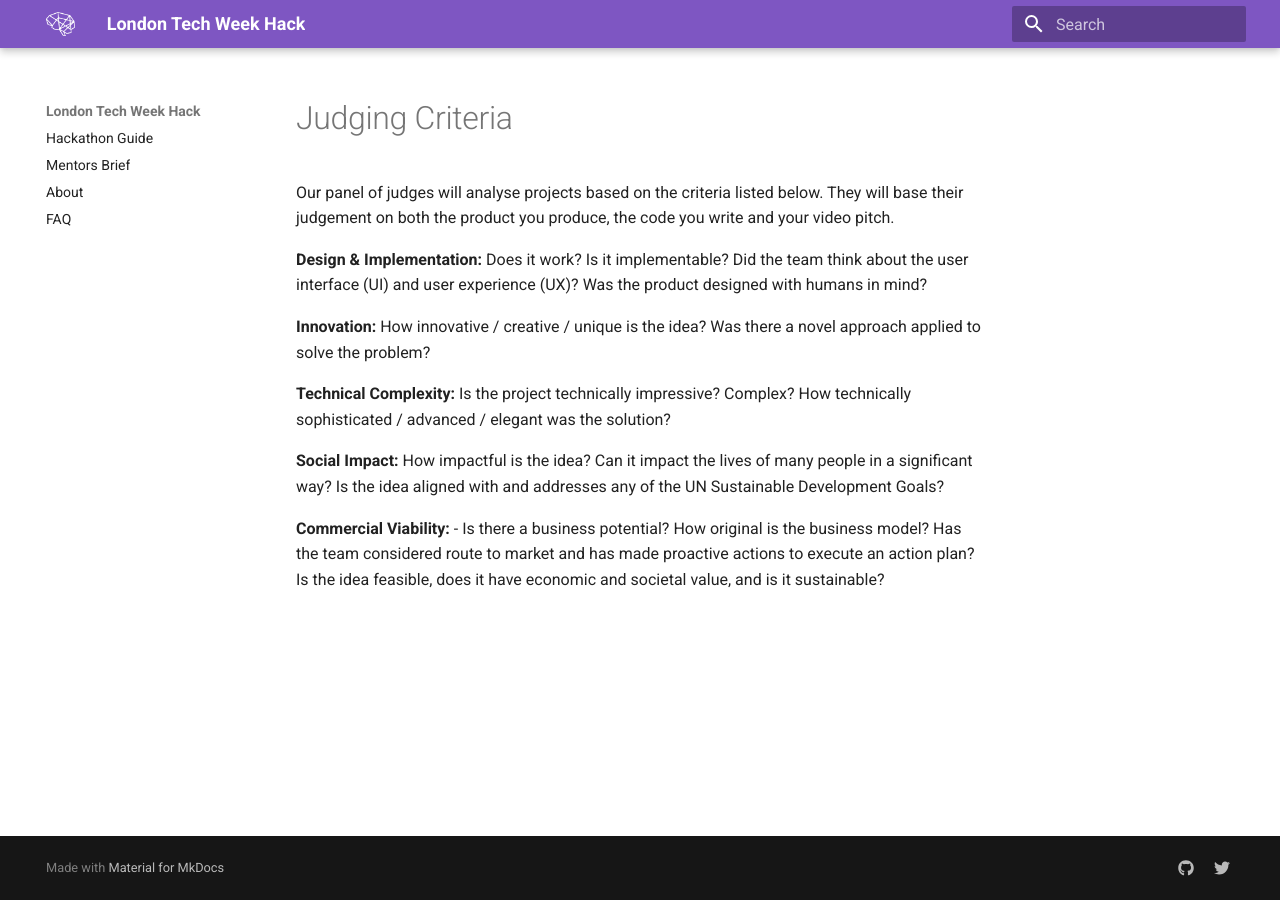
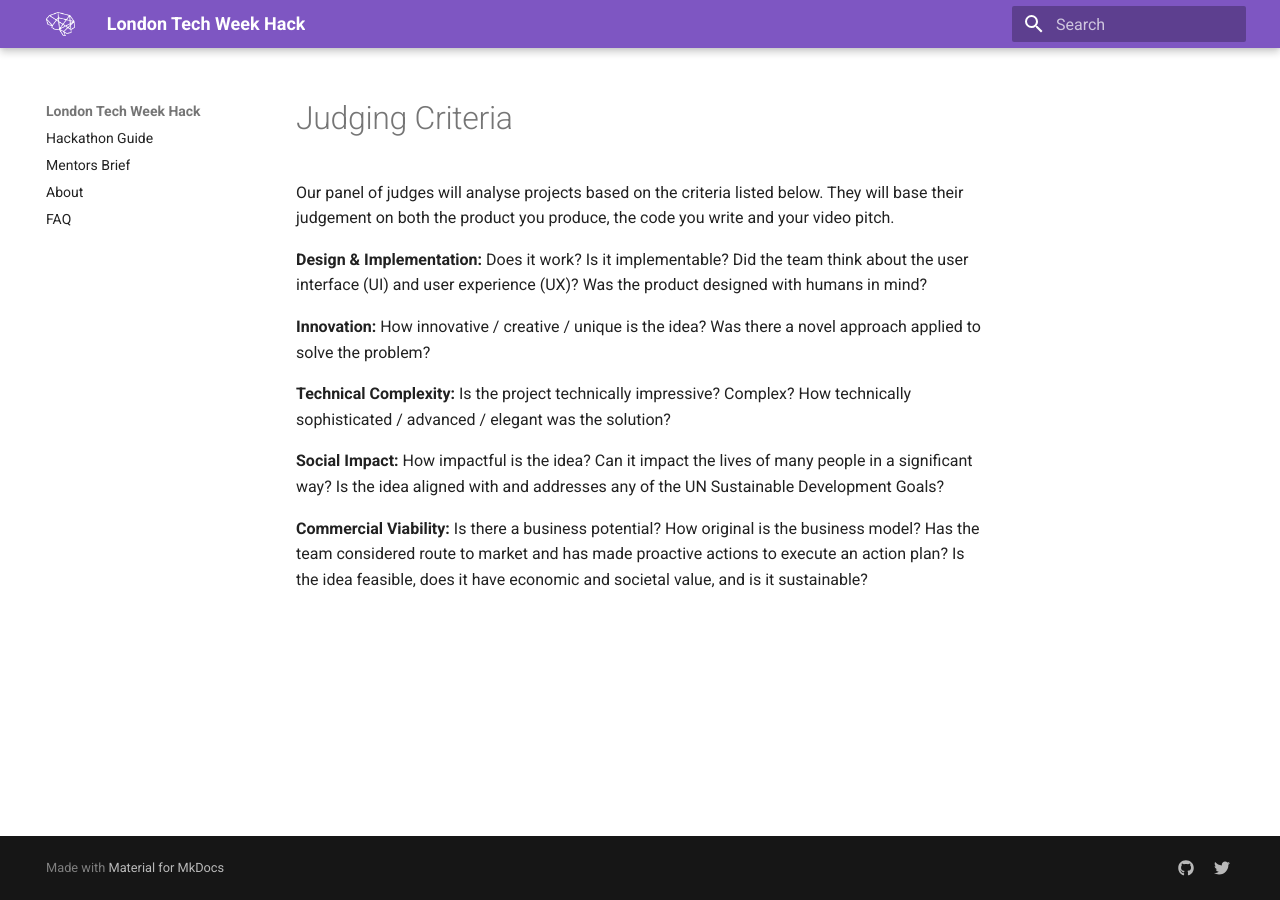
Before and after one commit to elenasinel/tech-week, an MkDocs documentation site: the page built from docs/judging-criteria.md, in a window 1280 px wide. Built offline with MkDocs 1.6.1 and Material for MkDocs 9.7.7, drawn with Linux system fonts in a browser that asks for light colours.

```diff
--- a/docs/judging-criteria.md
+++ b/docs/judging-criteria.md
@@ -11,5 +11,5 @@ Our panel of judges will analyse projects based on the criteria listed below. Th
 
 **Social Impact:** How impactful is the idea? Can it impact the lives of many people in a significant way? Is the idea aligned with and addresses any of the UN Sustainable Development Goals?
 
-**Commercial Viability:** - Is there a business potential? How original is the business model? Has the team considered route to market and has made proactive actions to execute an action plan? Is the idea feasible, does it have economic and societal value,
+**Commercial Viability:** Is there a business potential? How original is the business model? Has the team considered route to market and has made proactive actions to execute an action plan? Is the idea feasible, does it have economic and societal value,
  and is it sustainable?
```
